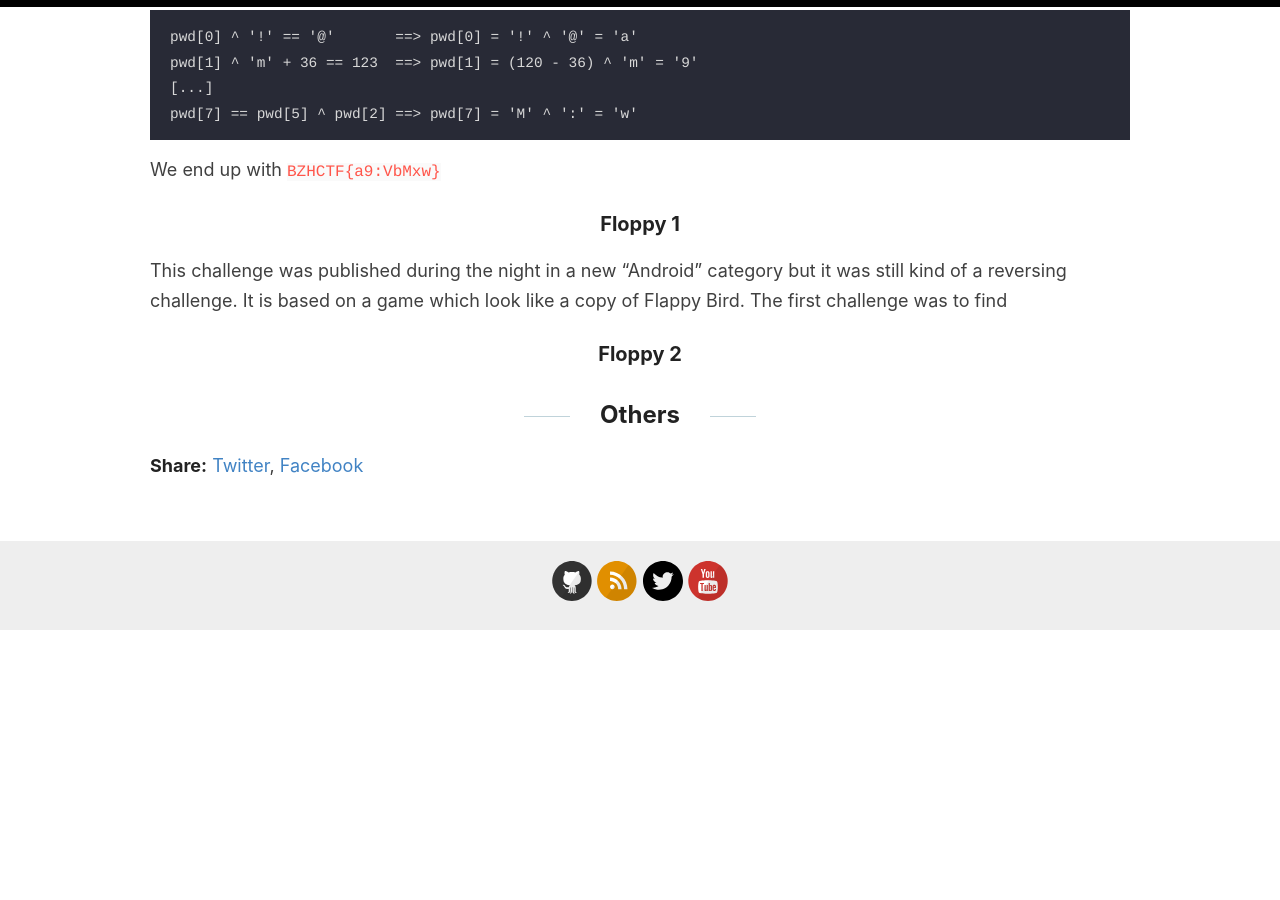
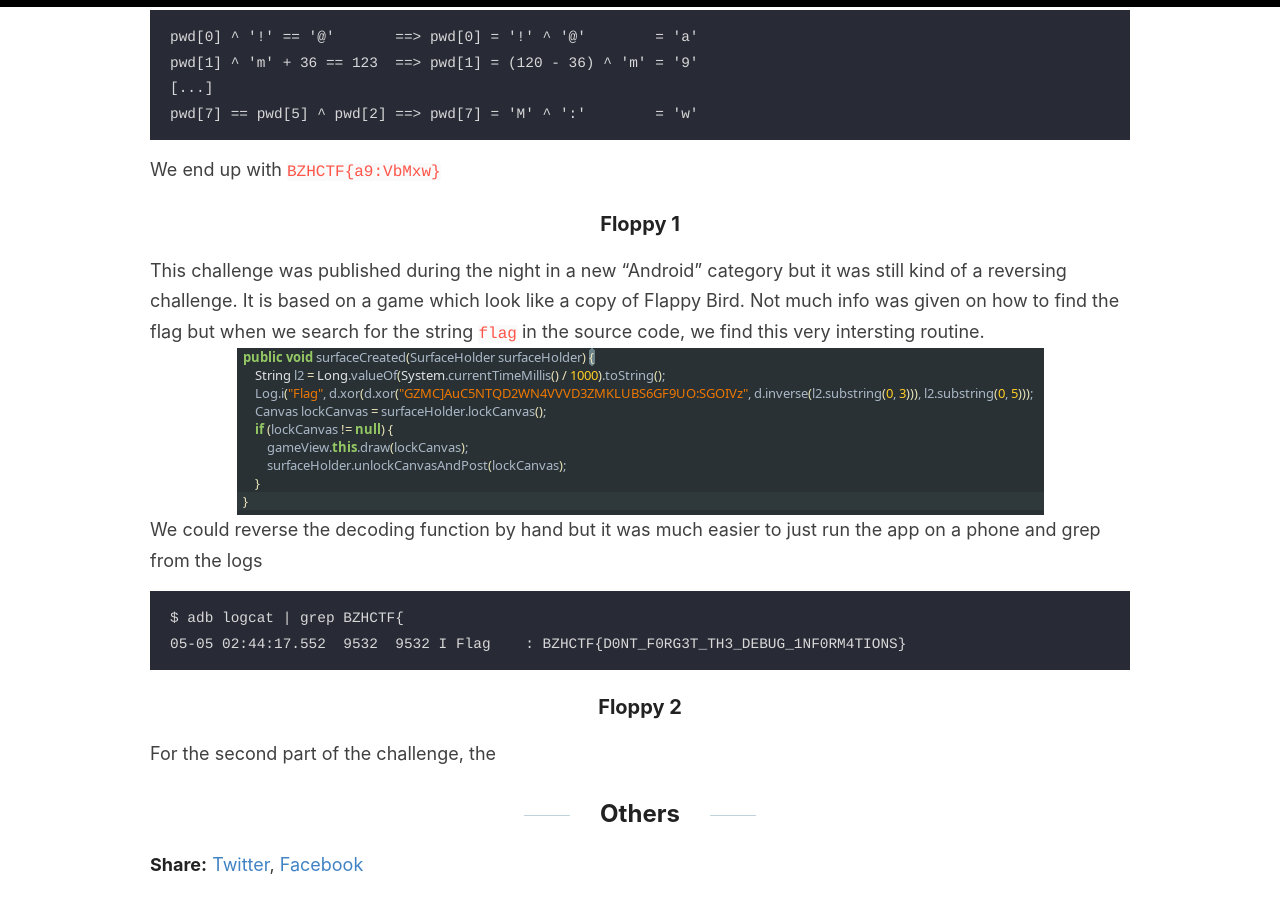
Before and after one commit to Syngard/syngard.github.io, a Jekyll site: the page built from _posts/2022-04-04-BreizhCTF-2022-writeups.md, in a window 1280 px wide and 900 px high, scrolled down 2454 px. Built offline with Jekyll 4.4.1, drawn with Linux system fonts in a browser that asks for light colours; before the commit the page ends 3085 px from its top, so only the background shows below that.

Commit message:
Update 2022-04-04-BreizhCTF-2022-writeups.md

````diff
--- a/_posts/2022-04-04-BreizhCTF-2022-writeups.md
+++ b/_posts/2022-04-04-BreizhCTF-2022-writeups.md
@@ -33,21 +33,27 @@ We could also see that the login should be `kalucheAdmin:))` if we wanted to val
 
 The password is checked in three rounds, and character by character. We only have to reverse the operation done one character at a time.
 ```
-pwd[0] ^ '!' == '@'       ==> pwd[0] = '!' ^ '@' = 'a'
+pwd[0] ^ '!' == '@'       ==> pwd[0] = '!' ^ '@'        = 'a'
 pwd[1] ^ 'm' + 36 == 123  ==> pwd[1] = (120 - 36) ^ 'm' = '9'
 [...]
-pwd[7] == pwd[5] ^ pwd[2] ==> pwd[7] = 'M' ^ ':' = 'w'
+pwd[7] == pwd[5] ^ pwd[2] ==> pwd[7] = 'M' ^ ':'        = 'w'
 ```
 We end up with `BZHCTF{a9:VbMxw}`
 
 
-
 ### Floppy 1
 
-This challenge was published during the night in a new "Android" category but it was still kind of a reversing challenge. It is based on a game which look like a copy of Flappy Bird. The first challenge was to find
-
-
+This challenge was published during the night in a new "Android" category but it was still kind of a reversing challenge. It is based on a game which look like a copy of Flappy Bird. Not much info was given on how to find the flag but when we search for the string `flag` in the source code, we find this very intersting routine.
+![](/images/posts/BZHCTF2022/RE5.png)
+We could reverse the decoding function by hand but it was much easier to just run the app on a phone and grep from the logs
+```
+$ adb logcat | grep BZHCTF{
+05-05 02:44:17.552  9532  9532 I Flag    : BZHCTF{D0NT_F0RG3T_TH3_DEBUG_1NF0RM4TIONS}
+```
 
 ### Floppy 2
 
+For the second part of the challenge, the
+
+
 ## Others
````
